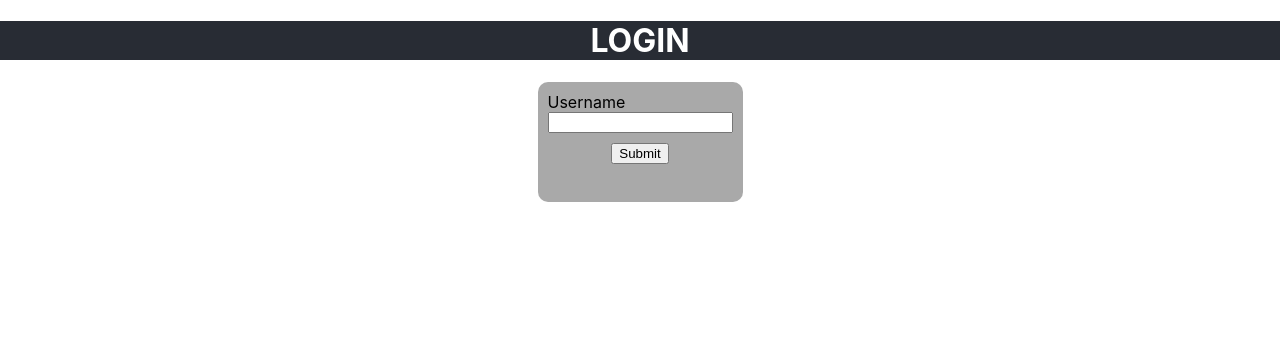
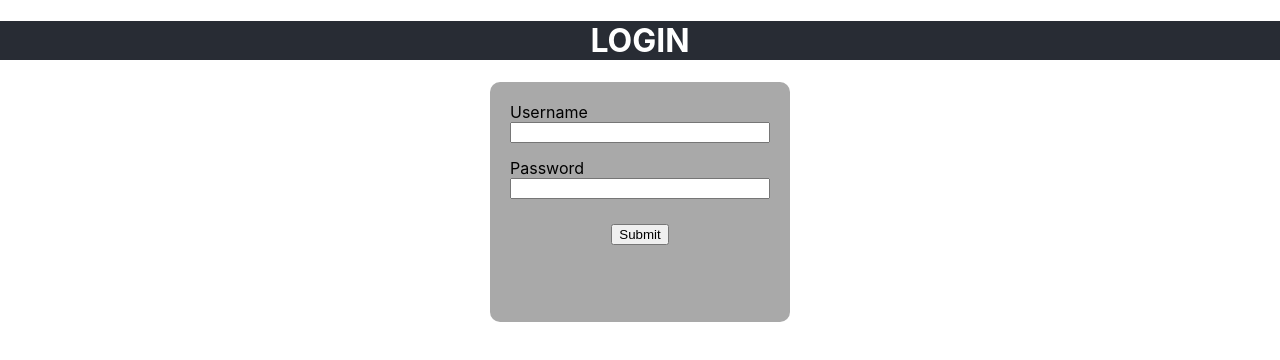
Before and after one commit to Yamini-maniar/loginUi, a React (Create React App) app in the folder loginui/: page / in a window 1280 px wide. Shown: the top 360 px of the page. Built offline with nearby package versions, Linux system fonts and the light colour scheme.

Commit message:
fix: make changes in component

```diff
--- a/loginui/src/App.css
+++ b/loginui/src/App.css
@@ -28,15 +28,19 @@
   display:flex;
   justify-content: center;
   align-self: center;
+  height: 30vh;
 }
 
 .Card-main{
-  padding: 10px;
-  min-width: 50px;
-  max-height: 100px;
-  min-height: 100px;
+  display: flex;
+  flex-direction: column;
+  padding: 20px;
+  width: 100%; /* Take up available space */
+  max-width: 300px; /* You can adjust this as per your need */
   background-color: darkgrey;
   border-radius: 10px;
+  box-sizing: border-box;
+  gap: 15px; /* Add gap between elements */
 }
 
 .App-input{
--- a/loginui/src/Components/AppButton.js
+++ b/loginui/src/Components/AppButton.js
@@ -1,8 +1,12 @@
-function AppButton(){
+function AppButton({onClickSubmit}){
+
+    const handleClick = (event) => {
+        onClickSubmit(event.target.value); // Update the state with the new value
+    };
 
     return(
         <div className="App-button">
-            <button>Submit</button>
+            <button type="submit" onClick={handleClick}>Submit</button>
         </div>
     )
 }
--- a/loginui/src/Components/AppCard.js
+++ b/loginui/src/Components/AppCard.js
@@ -1,12 +1,31 @@
+import { useState } from "react";
 import AppButton from "./AppButton";
 import AppInput from "./AppInput";
 
 function AppCard(){
+    const [username,setUsername]=useState()
+    const [password,setPassword]=useState()
+    const [userInfo,setUserInfo]=useState({user:null,pass:null})
+
+    console.log('user',username,password)
+    const onSubmit=()=>{
+
+        setUsername('')
+        setPassword('')
+        setUserInfo({
+            user:username,
+            pass:password
+        })
+
+    }
+
+    console.log('info',userInfo)
     return(
         <div className="CardStyle">
             <div className="Card-main">
-                <AppInput/>
-                <AppButton/>
+                <AppInput name={'username'} value={username} onChangeValue={(val)=>setUsername(val)} inputLabel={'Username'}/>
+                <AppInput name={'password'} value={password} onChangeValue={(val)=>setPassword(val)} inputLabel={'Password'} isPassword={true}/>
+                <AppButton onClickSubmit={onSubmit}/>
             </div>
         </div>
     )
--- a/loginui/src/Components/AppInput.js
+++ b/loginui/src/Components/AppInput.js
@@ -1,10 +1,15 @@
-function AppInput(){
-    return(
-        <div >
-           <form className="App-input">
-            <label>Username</label>
-            <input/>
-           </form>
+function AppInput({name,value,onChangeValue,inputLabel,isPassword=false}) {
+
+    const handleChange = (event) => {
+        onChangeValue(event.target.value); // Update the state with the new value
+    };
+
+    return (
+        <div>
+            <form className="App-input">
+                <label>{inputLabel}</label>
+                <input name={name} value={value} onChange={handleChange}  type={isPassword ? "password" : "text"}/>
+            </form>
         </div>
     )
 }
```
